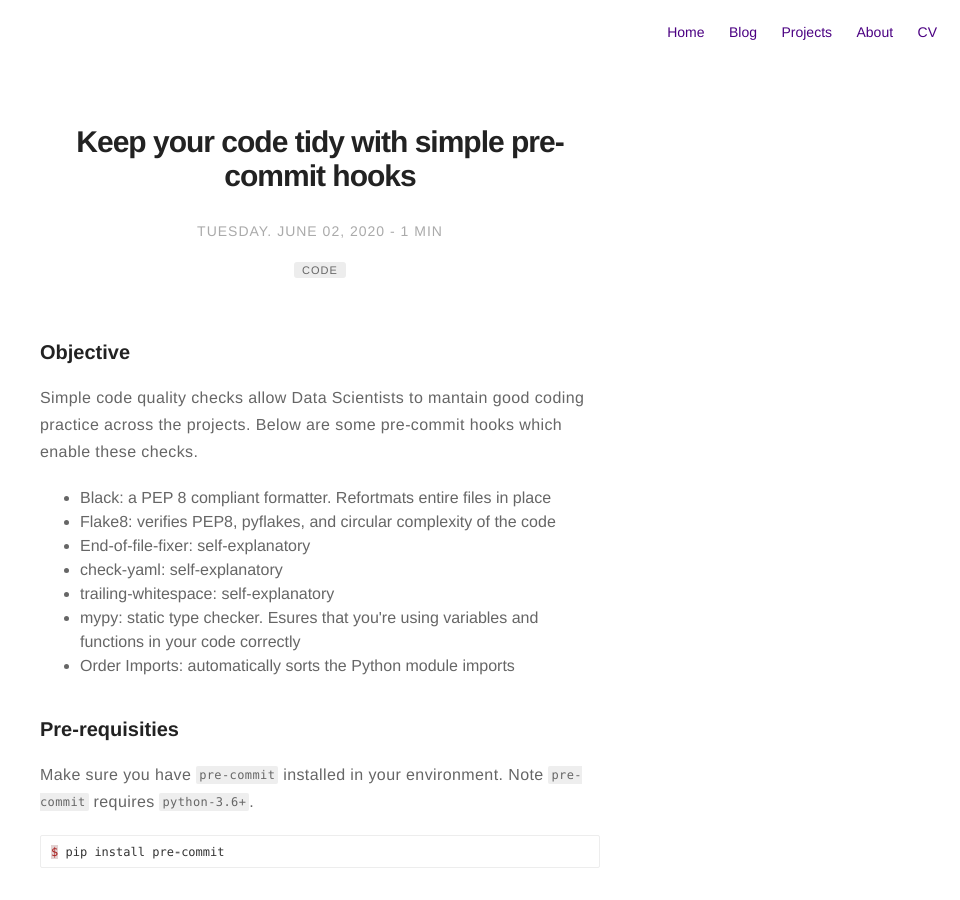
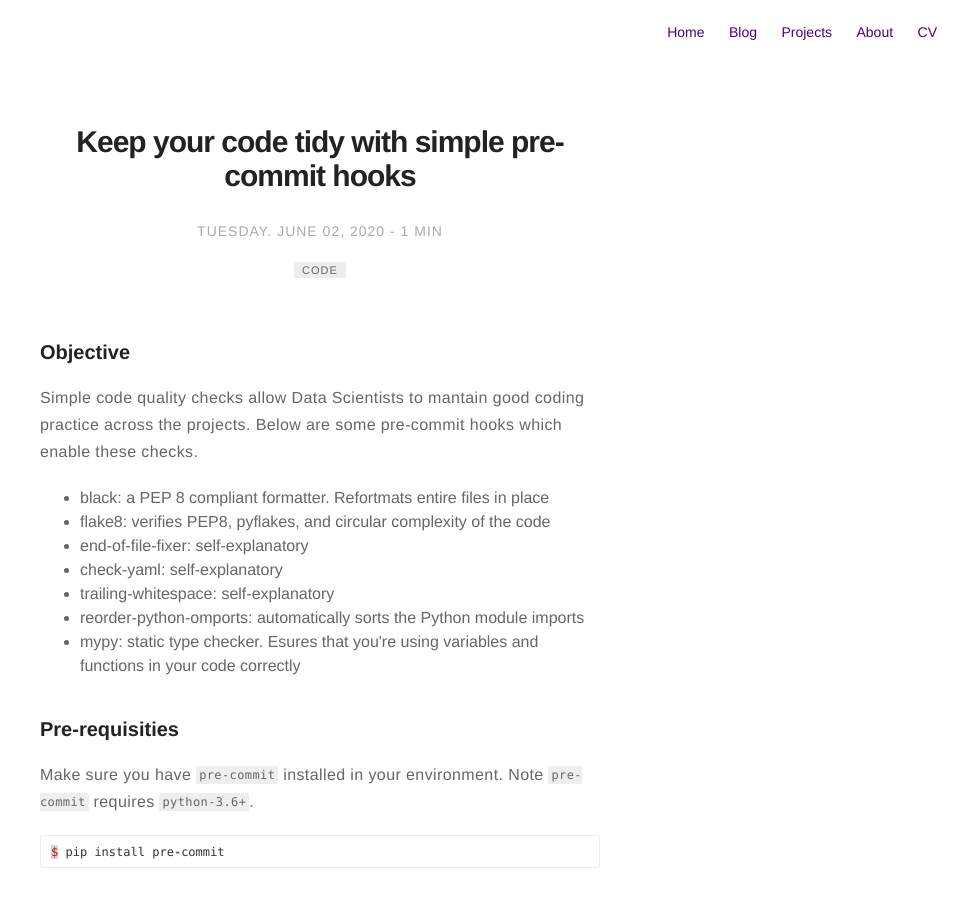
Before and after one commit to vikoliinyk/vikoliinyk.github.io, a Jekyll site: the page built from _posts/2020-06-02-code-quality-checks.markdown, in a window 1280 px wide and 900 px high. Shown: the whole window, without its empty margins (320-1280 px from the left). Built offline with Jekyll 4.4.1, drawn with Linux system fonts in a browser that asks for light colours; nearby versions of some CDN libraries; comment, search, counter and statistics services are not loaded.

```diff
--- a/_posts/2020-06-02-code-quality-checks.markdown
+++ b/_posts/2020-06-02-code-quality-checks.markdown
@@ -16,13 +16,13 @@ Simple code quality checks allow Data Scientists to mantain good coding practice
 Below are some pre-commit hooks which enable these checks.
 
 <ul>
-    <li><b>Black:</b> a PEP 8 compliant formatter. Refortmats entire files in place</li>
-    <li><b>Flake8:</b> verifies PEP8, pyflakes, and circular complexity of the code</li>
-    <li><b>End-of-file-fixer:</b> self-explanatory</li>
+    <li><b>black:</b> a PEP 8 compliant formatter. Refortmats entire files in place</li>
+    <li><b>flake8:</b> verifies PEP8, pyflakes, and circular complexity of the code</li>
+    <li><b>end-of-file-fixer:</b> self-explanatory</li>
     <li><b>check-yaml:</b> self-explanatory</li>
     <li><b>trailing-whitespace:</b> self-explanatory</li>
+    <li><b>reorder-python-omports:</b> automatically sorts the Python module imports</li>
     <li><b>mypy:</b> static type checker. Esures that you're using variables and functions in your code correctly</li>
-    <li><b>Order Imports:</b> automatically sorts the Python module imports</li>
 </ul>
 
 ### Pre-requisities
```
Also changed, not shown: about.md (+4 -3 lines).
